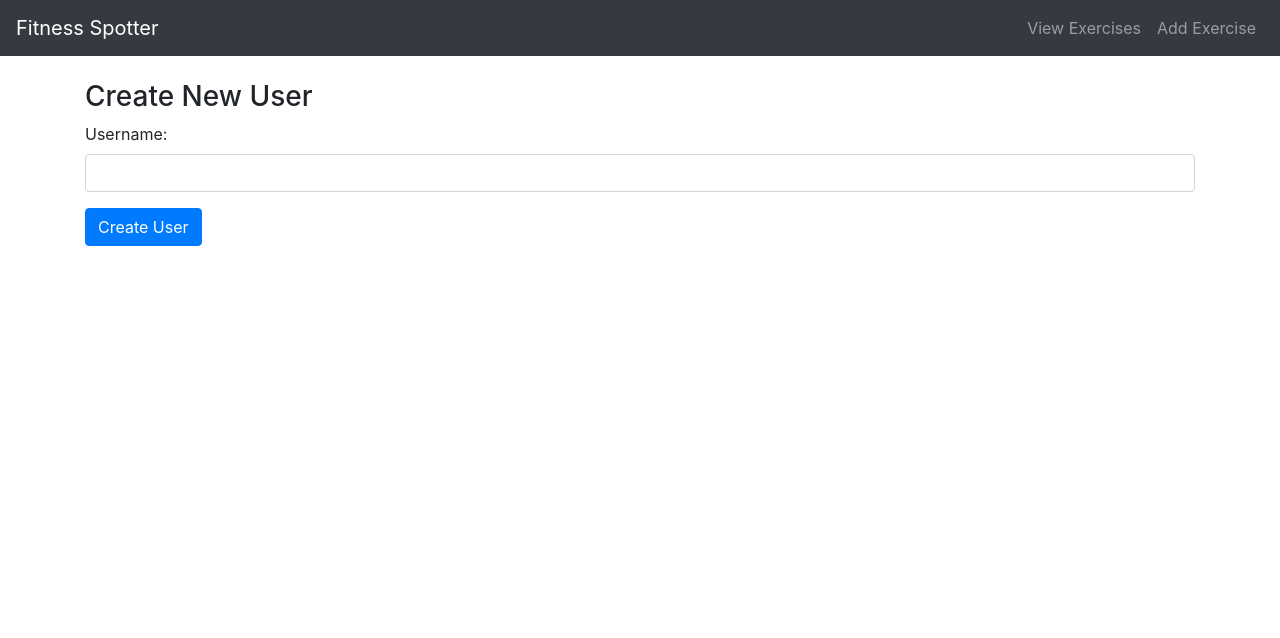
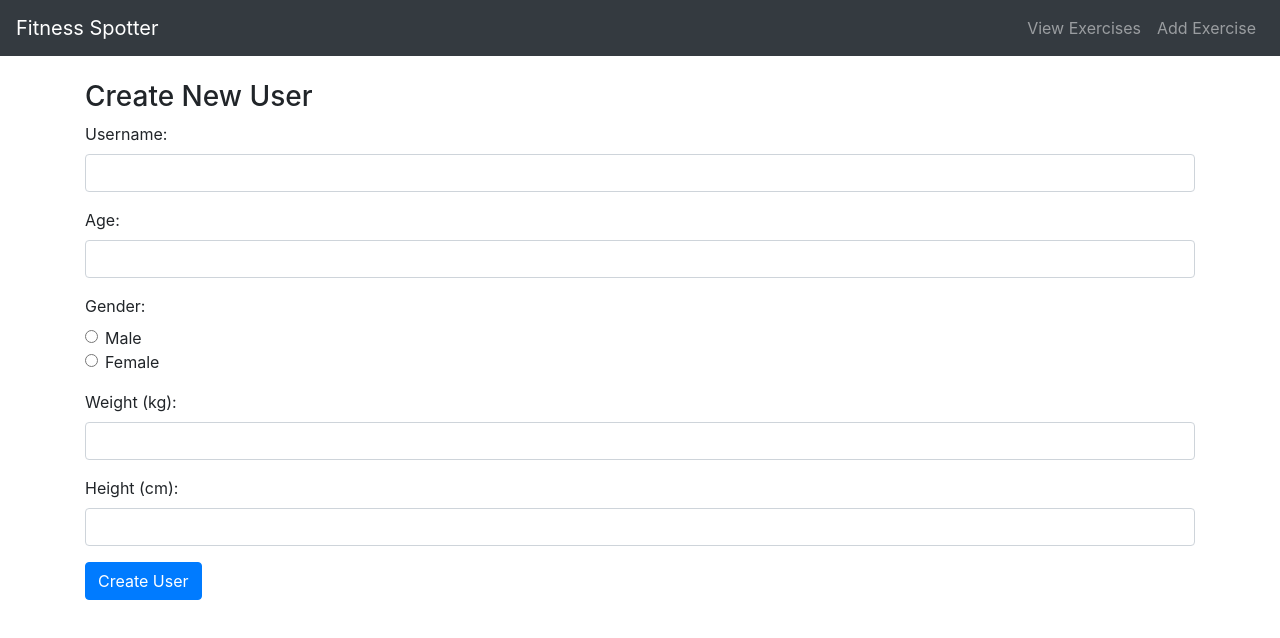
Before and after one commit to BriannHu/exercise_app, a React (Create React App) app in the folder frontend/: page /user in a window 1280 px wide. Shown: the top 638 px of the page. Built offline with nearby package versions, Linux system fonts and the light colour scheme.

Commit message:
Added additional features to create user component

```diff
--- a/frontend/src/components/create-user.component.js
+++ b/frontend/src/components/create-user.component.js
@@ -3,6 +3,10 @@ import axios from 'axios'
 
 export default function CreateUser() {
     const [username, setUsername] = useState('');
+    const [gender, setGender] = useState('');
+    const [age, setAge] = useState(0);
+    const [weight, setWeight] = useState(0);
+    const [height, setHeight] = useState(0);
 
     const checkStatus = (status) => {
         if (status === 200) {
@@ -14,9 +18,10 @@ export default function CreateUser() {
 
     const submit = (e) => {
         e.preventDefault();
-        axios.post('http://localhost:5000/users/add', {username})
+        const user = {username, age, gender, weight, height}
+        axios.post('http://localhost:5000/users/add', user)
         .then(res => checkStatus(res.status));
-        setUsername('')
+        window.location = '/create'
     }
 
 
@@ -31,8 +36,61 @@ export default function CreateUser() {
                         type="text"
                         required
                         className="form-control"
-                    value={username}
                         onChange={(e) => setUsername(e.target.value)}
+                    />
+                </div>
+                <div className="form-group">
+                    <label>Age:</label>
+                    <input
+                        type="number"
+                        required
+                        className="form-control"
+                        onChange={(e) => setAge(e.target.value)}
+                    />
+                </div>
+                <div className="form-group">
+                    <div>
+                        <label>Gender:</label>
+                    </div>
+                    <div className="form-check">
+                        <input
+                            type="radio"
+                            id="genderChoice1"
+                            name="gender"
+                            value="male"
+                            className="form-check-input"
+                            onChange={(e) => setGender(e.target.value)}
+                        />
+                        <label className="form-check-label" htmlFor="genderChoice1"> Male</label>
+                    </div>
+                    <div className="form-check">
+                        <input
+                            type="radio"
+                            id="genderChoice2"
+                            name="gender"
+                            value="female"
+                            className="form-check-input"
+                            onChange={(e) => setGender(e.target.value)}
+                        />
+                        <label className="form-check-label" htmlFor="genderChoice2"> Female</label>
+                    </div>
+                </div>
+                <div className="form-group">
+                    <label>Weight (kg):</label>
+                    <input
+                        type="number"
+                        required
+                        className="form-control"
+                        onChange={(e) => setWeight(e.target.value)}
+                    />
+                </div>
+                <div className="form-group">
+                    <label>Height (cm):</label>
+                    <input
+                        type="number"
+                        required
+                        className="form-control"
+                        onChange={(e) => setHeight(e.target.value)}
                     />
                 </div>
                 <div className="form-group">
```
Lines whose indentation alone changed are shown as unchanged.
